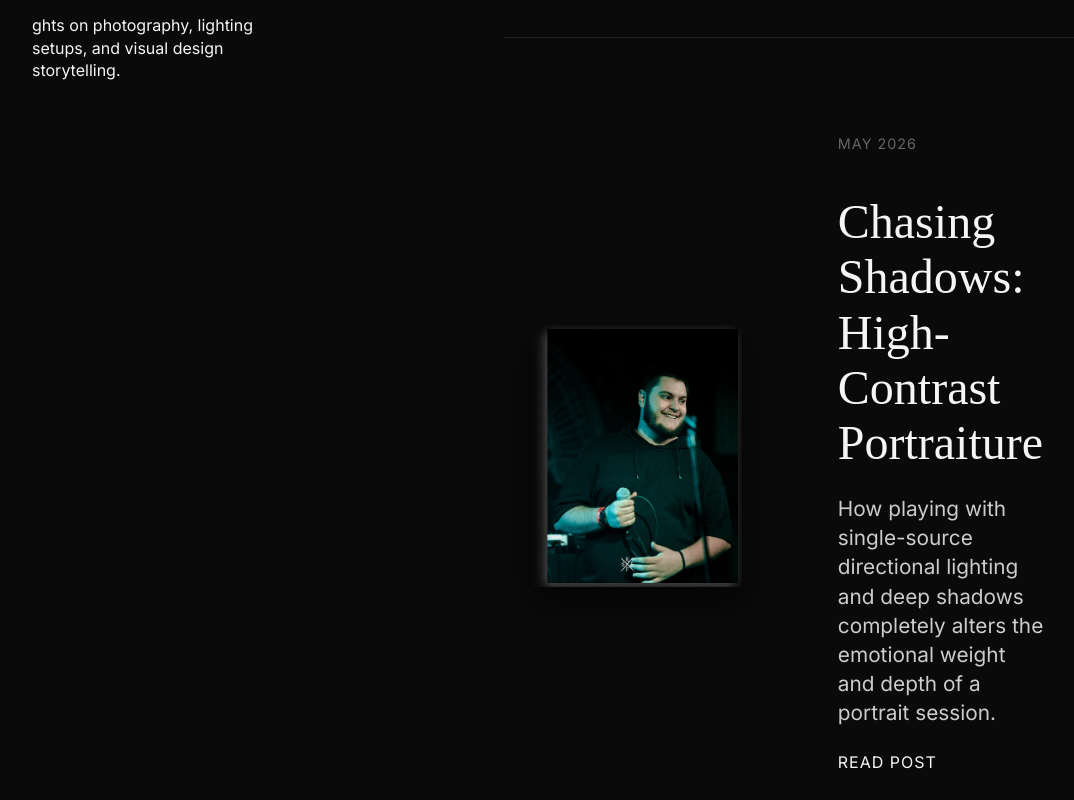
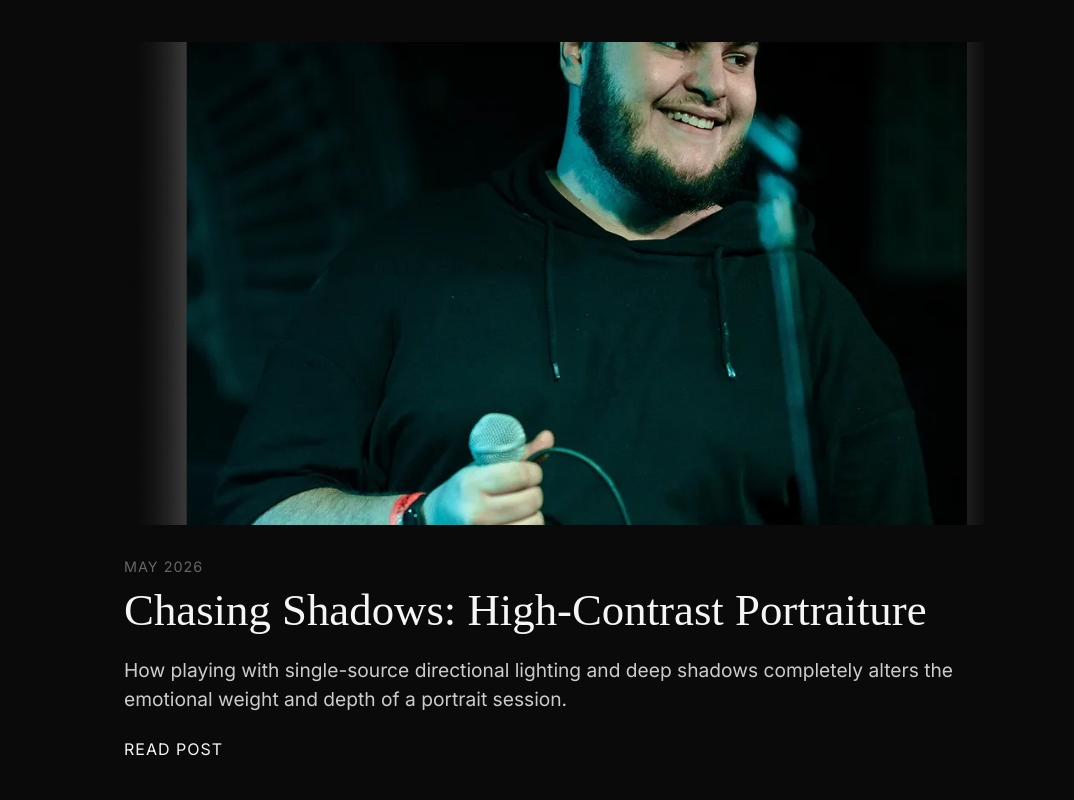
Before and after one commit to AmfieVideos/amfiemedia, a plain HTML site: page blog.html in a window 1280 px wide. Shown: the part 1320-2120 px from the top of the page, without its empty margins (86-1160 px from the left). Drawn offline with Linux system fonts and the light colour scheme; a web font is replaced by a local one.

Commit message:
Updating blog page

```diff
--- a/blog.html
+++ b/blog.html
@@ -45,6 +45,7 @@
         <nav>
             <a href="index.html">Home</a>
             <a href="projects.html">Projects</a>
+            <a href="blog.html" class="active">Blog</a>
             <a href="about.html">About Me</a>
             <a href="contact.html">Contact</a>
         </nav>
@@ -58,31 +59,27 @@
             </header>
 
             <div class="blog-grid">
-                <article class="split-layout reveal-item">ghts on photography, lighting setups, and visual design storytelling.</p>
-            </header>
-
-            <div class="blog-grid">
-                <article class="split-layout reveal-item">
-                    <div class="content-block">
+                <article class="blog-post-card reveal-item">
+                    <div class="blog-post-image">
+                        <img src="images/emotions-preview.webp" alt="Exhibition Emotions showcase">
+                    </div>
+                    <div class="blog-post-content">
                         <span class="blog-date">June 2026</span>
-                        <h2>Emotions: Documenting Individuality in emotions</h2>
+                        <h2>Emotions: Documenting Individuality in Expression</h2>
                         <p>An inside look into my photography exploration highlighting the contrast, intense artistry, and personal human stories behind modern tattoo culture.</p>
                         <a href="posts/tattoo-artistry.html" class="btn">Read Post</a>
                     </div>
-                    <div class="image-block">
-                        <img src="images/emotions-preview.webp" alt="Tattoo Artistry photography teaser">
-                    </div>
                 </article>
 
-                <article class="split-layout reverse reveal-item">
-                    <div class="content-block">
+                <article class="blog-post-card reveal-item">
+                    <div class="blog-post-image">
+                        <img src="images/AboutmeHomepage.webp" alt="High contrast portrait technique sample">
+                    </div>
+                    <div class="blog-post-content">
                         <span class="blog-date">May 2026</span>
                         <h2>Chasing Shadows: High-Contrast Portraiture</h2>
                         <p>How playing with single-source directional lighting and deep shadows completely alters the emotional weight and depth of a portrait session.</p>
                         <a href="posts/high-contrast-portraits.html" class="btn">Read Post</a>
-                    </div>
-                    <div class="image-block">
-                        <img src="images/AboutmeHomepage.webp" alt="High contrast portrait technique sample">
                     </div>
                 </article>
             </div>
--- a/style.css
+++ b/style.css
@@ -914,20 +914,19 @@ body.modal-open {
 
 /* --- Blog Section Tweaks --- */
 .blog-container {
-    max-width: 1200px;
+    max-width: 900px; /* Constrains readability nicely for a single column flow */
     margin: 0 auto;
-    /* Clean safety padding below your fixed navigation header */
     padding: 160px 20px 40px 20px;
     box-sizing: border-box;
 }
 
-/* Specific scoping to isolate header rules cleanly */
+/* Specific scoping for the archive section header */
 main .blog-container .blog-header {
     position: relative !important;
     display: flex !important;
     justify-content: space-between !important;
     align-items: flex-end !important;
-    margin-bottom: 80px;
+    margin-bottom: 60px;
     border-bottom: 1px solid #222;
     padding-bottom: 2rem;
     width: 100%;
@@ -949,21 +948,55 @@ main .blog-container .blog-header p {
     line-height: 1.4;
 }
 
-/* Forces the grid items to occupy their full layout width container */
+/* Vertical Stacking Feed Engine */
 .blog-grid {
     display: flex;
     flex-direction: column;
-    gap: 4rem;
+    gap: 6rem; /* Generous breathing room between posts */
     width: 100%;
 }
 
-/* Forces individual posts to ignore home container constraints and stretch cleanly */
-.blog-grid .split-layout {
+/* Single Post Architecture */
+.blog-post-card {
+    display: flex;
+    flex-direction: column;
     width: 100%;
     box-sizing: border-box;
-    display: flex;
-    align-items: center;
-    gap: 6rem;
+    border-top: none !important; /* Strips away default section layout borders */
+}
+
+.blog-post-image {
+    width: 100%;
+    aspect-ratio: 16 / 9; /* Cinematic canvas orientation */
+    overflow: hidden;
+    margin-bottom: 2rem;
+}
+
+.blog-post-image img {
+    width: 100%;
+    height: 100%;
+    object-fit: cover;
+    transition: transform 0.6s cubic-bezier(0.25, 1, 0.5, 1);
+}
+
+/* Hover expansion to match your portfolio cards */
+.blog-post-card:hover .blog-post-image img {
+    transform: scale(1.02);
+}
+
+.blog-post-content h2 {
+    font-size: 2.8rem;
+    font-weight: 400;
+    margin-top: 0.5rem;
+    margin-bottom: 1rem;
+}
+
+.blog-post-content p {
+    font-size: 1.2rem;
+    color: #cccccc;
+    margin-bottom: 1.5rem;
+    line-height: 1.5;
+    max-width: 100%;
 }
 
 .blog-date {
@@ -972,18 +1005,15 @@ main .blog-container .blog-header p {
     letter-spacing: 1px;
     color: #666666;
     display: block;
-    margin-bottom: 1.5rem;
-}
-/* Removes the top border from the very first post, but leaves it on the following ones */
-.blog-grid .split-layout {
-    border-top: none !important;
 }
 
-.blog-grid .split-layout + .split-layout {
-    border-top: 1px solid #222 !important; /* Only puts a line between individual posts */
+/* Add a clean editorial divider line between posts */
+.blog-post-card + .blog-post-card {
+    border-top: 1px solid #1c1c1c !important;
+    padding-top: 4rem;
 }
 
-/* Perfect mobile responsive scaling */
+/* Flawless responsive adjustments for tablet and mobile devices */
 @media (max-width: 768px) {
     .blog-container {
         padding-top: 180px;
@@ -1004,8 +1034,7 @@ main .blog-container .blog-header p {
         font-size: 2.8rem;
     }
 
-    .blog-grid .split-layout {
-        flex-direction: column;
-        gap: 4rem;
+    .blog-post-content h2 {
+        font-size: 2.2rem;
     }
 }
```
